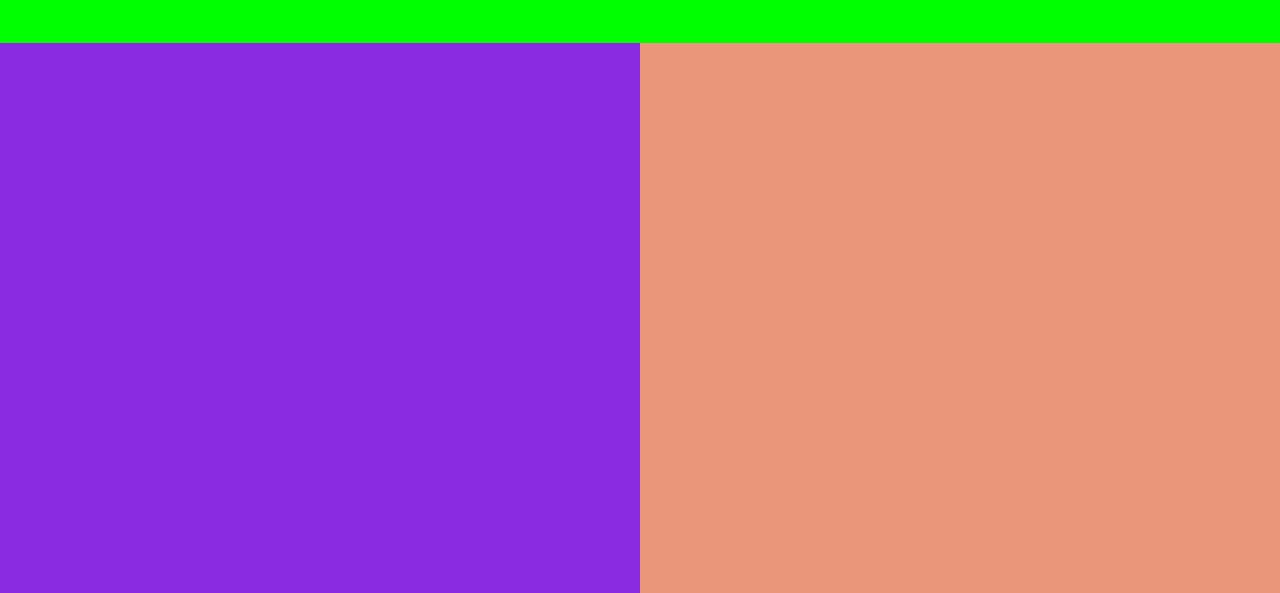
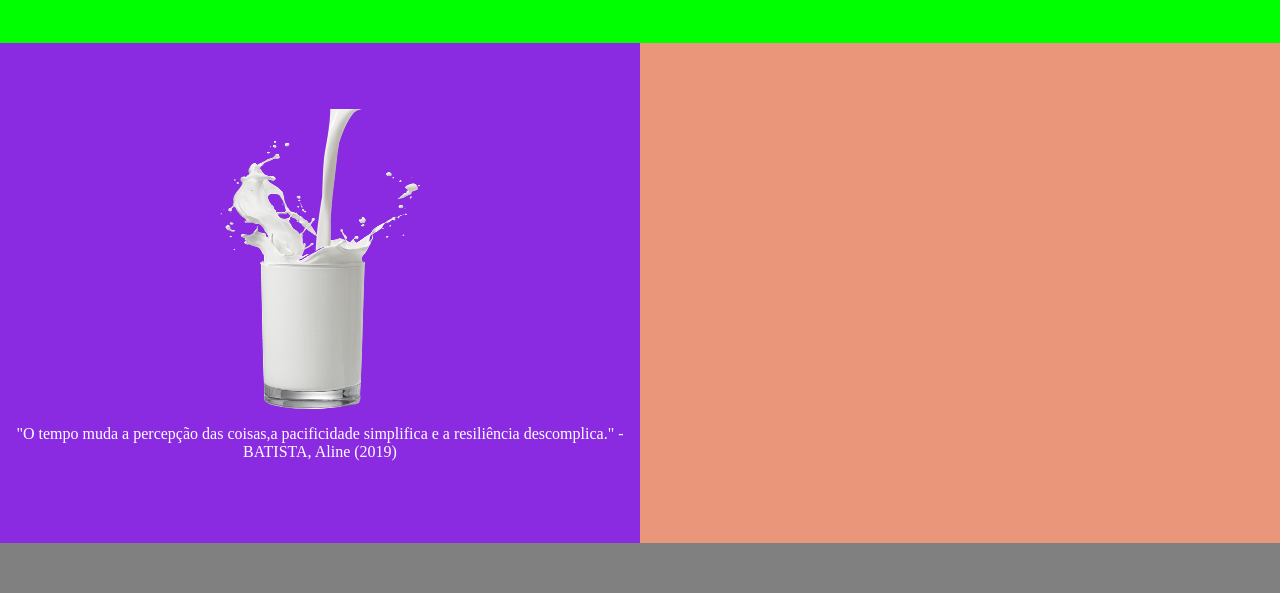
Before and after one commit to SuelenPessoa/N-105-Revisao, a plain HTML site: page index.html in a window 1280 px wide. Shown: the part 207-800 px from the top of the page. Drawn offline with Linux system fonts and the light colour scheme.

Commit message:
Adicionar conteúdo a section

```diff
--- a/index.html
+++ b/index.html
@@ -10,10 +10,16 @@
 <body>
     <div id="main">
         <header>
-            <img src="img/sextou.jpg" alt="logo"><h1>Hoje é dia de Maldade!</h1>
+            <img src="img/sextou.jpg" alt="logo">
+            <h1>Hoje é dia de Maldade!</h1>
         </header>
         <nav></nav>
-        <section></section>
+        <section>
+            <img src="img/leite.png" alt="copo de leite">
+            <p>"O tempo muda a percepção das coisas,a pacificidade simplifica e a resiliência descomplica."
+                - BATISTA, Aline (2019)
+            </p>
+        </section>
         <aside></aside>
         <footer></footer>
 
--- a/style.css
+++ b/style.css
@@ -7,7 +7,8 @@ body{
                          'nav nav nav nav'
                          'section section aside aside'
                          'footer footer footer footer';
-    grid-template-rows: 200px 50px 700px 100px;
+    grid-template-rows: 200px 50px 500px 100px;
+    grid-template-columns: 25vw 25vw 25vw 25vw;
 }
 header{
     grid-area: header;
@@ -27,7 +28,19 @@ nav{
 section{
     grid-area: section;
     background-color: blueviolet;
+    display: flex;
+    flex-direction: column;
+    justify-content: center;
+    align-items: center;
+    text-align: center;
+    color: white;
 }
+
+section img{
+    width: 200px;
+    height: 60%;
+}
+
 aside{
     grid-area: aside;
     background-color: darksalmon;
```
Also changed, not shown: img/leite.png (added).
